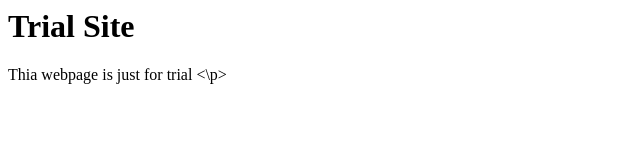
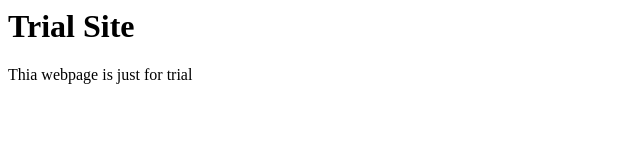
Before and after one commit to Ashu-Kushwaha/Ashu-Kushwaha, a plain HTML site: page index.html in a window 1280 px wide. Shown: the full height of the page, 0-640 px from the left. Drawn offline with Linux system fonts and the light colour scheme.

Commit message:
Update index.html

```diff
--- a/index.html
+++ b/index.html
@@ -8,5 +8,5 @@
     <h1>Trial Site</h1>
     <p>
       Thia webpage is just for trial
-    <\p>
+    </p>
 </HTML>
```
